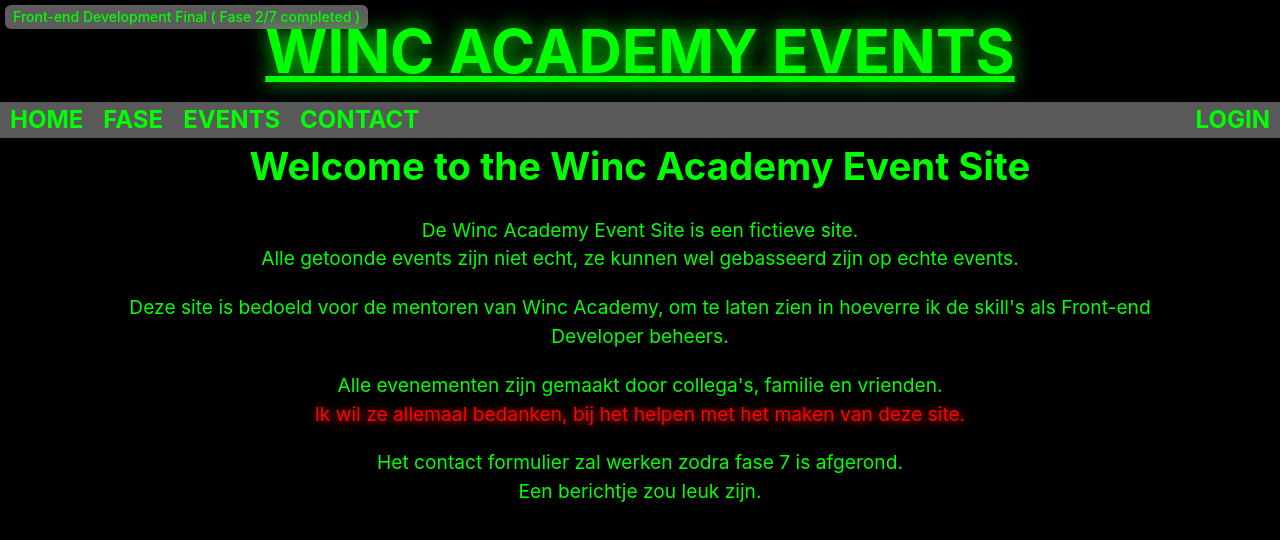
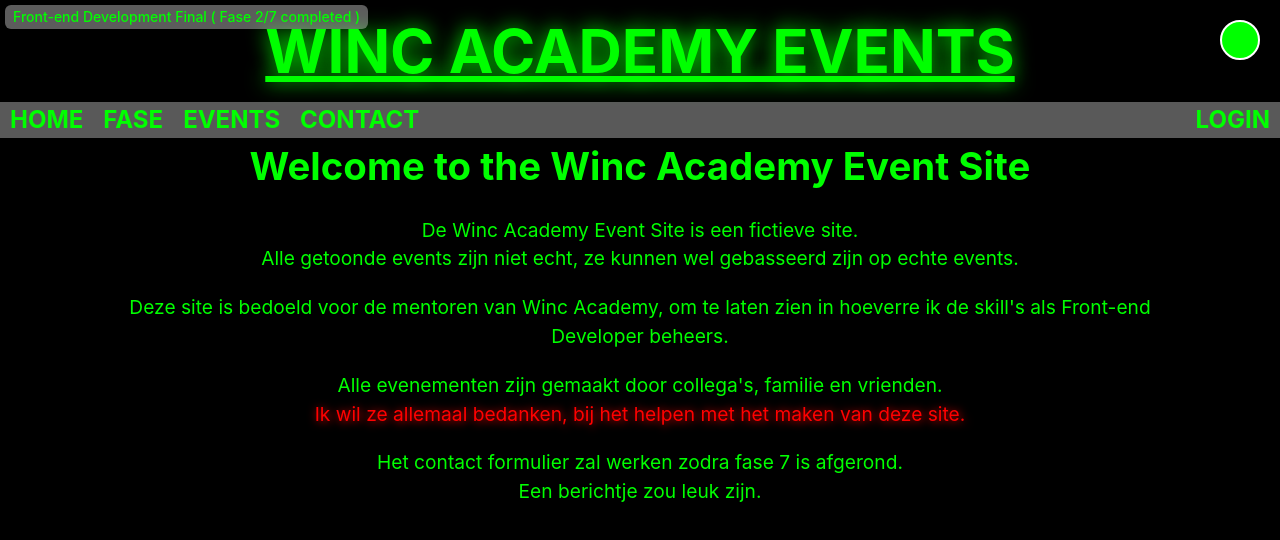
Before and after one commit to BJanssen78/fed-final, a React (Vite) app: page / in a window 1280 px wide. Shown: the top 540 px of the page. Built offline with nearby package versions, Linux system fonts and the light colour scheme.

Commit message:
updated the useState for login

```diff
--- a/public/database.json
+++ b/public/database.json
@@ -72,7 +72,7 @@
     },
     {
       "userID": 11,
-      "userName": "Enja ",
+      "userName": "Enja",
       "userPass": "blablabla123@",
       "userEmail": "user@server.nl",
       "userRole": 1
--- a/src/App.jsx
+++ b/src/App.jsx
@@ -2,20 +2,24 @@
 import { Tag } from "@chakra-ui/react";
 import { Navigation } from "./ui-components/Navigation";
 import { Outlet } from "react-router-dom";
-import { useState } from "react";
+import { useEffect, useState } from "react";
 
 function App() {
   const [userLoggedIn, setUserLoggedIn] = useState(false);
   const [userIdLoggedIn, setUserIdLoggedIn] = useState(0);
+  const [userNameLoggedIn, setUserNameLoggedIn] = useState("");
 
-  const loginCheck = (username, password) => {
-    const checkName = serverData.fetchedUserList.filter((usernameCheck) => {
-      console.log(serverData.fetchedUserList);
-      if (usernameCheck.toString().toLowerCase() === username) {
-        setUserLoggedIn(true);
-      }
-    });
-  };
+  useEffect(() => {
+    const loginState = sessionStorage.getItem("loginState");
+    if (loginState) {
+      const { username, userID } = JSON.parse(loginState);
+      setUserLoggedIn(true);
+      setUserIdLoggedIn(userID);
+      setUserNameLoggedIn(username);
+    }
+  }, []);
+  useEffect(() => {}, [userLoggedIn, userNameLoggedIn, userIdLoggedIn]);
+
   return (
     <>
       <Tag
@@ -27,7 +31,7 @@
       >
         Front-end Development Final ( Fase 2/7 completed )
       </Tag>
-      <Header />
+      <Header username={userNameLoggedIn} />
       <Navigation />
       <Outlet />
       {/* <Footer /> */}
--- a/src/pages/Loginpage.jsx
+++ b/src/pages/Loginpage.jsx
@@ -22,12 +22,22 @@
 
     if (loggedInUser) {
       if (password === loggedInUser.userPass) {
+        const loginStateUserName = loggedInUser.userName;
+        const loginStateUserId = loggedInUser.userID;
         setUserLoggedIn(true);
         // Update userIdLoggedIn with the user ID of the logged-in user
         setUserIdLoggedIn(loggedInUser.userID);
         console.log("User logged in:", username);
         console.log("User ID:", loggedInUser.userID);
         console.log("password matches");
+
+        sessionStorage.setItem(
+          "loginState",
+          JSON.stringify({
+            username: loginStateUserName,
+            userID: loginStateUserId,
+          })
+        );
 
         history(-1);
       } else {
--- a/src/ui-components/Header.jsx
+++ b/src/ui-components/Header.jsx
@@ -1,6 +1,8 @@
-import { Heading } from "@chakra-ui/react";
+import { Heading, Tag } from "@chakra-ui/react";
 
-export const Header = () => {
+export const Header = ({ username }) => {
+  const firstLetterCapitalized = username.charAt(0).toUpperCase();
+
   return (
     <>
       <Heading
@@ -14,6 +16,23 @@
       >
         Winc Academy Events
       </Heading>
+      <Tag
+        boxSizing={"border-box"}
+        padding={"0"}
+        bg={"#00FF00"}
+        width={"40px"}
+        height={"40px"}
+        justifyContent={"center"}
+        alignItems={"flex-end"}
+        border={"2px solid white"}
+        borderRadius={"50%"}
+        fontSize={"2em"}
+        position={"absolute"}
+        top={"5"}
+        right={"5"}
+      >
+        {firstLetterCapitalized}
+      </Tag>
     </>
   );
 };
```
